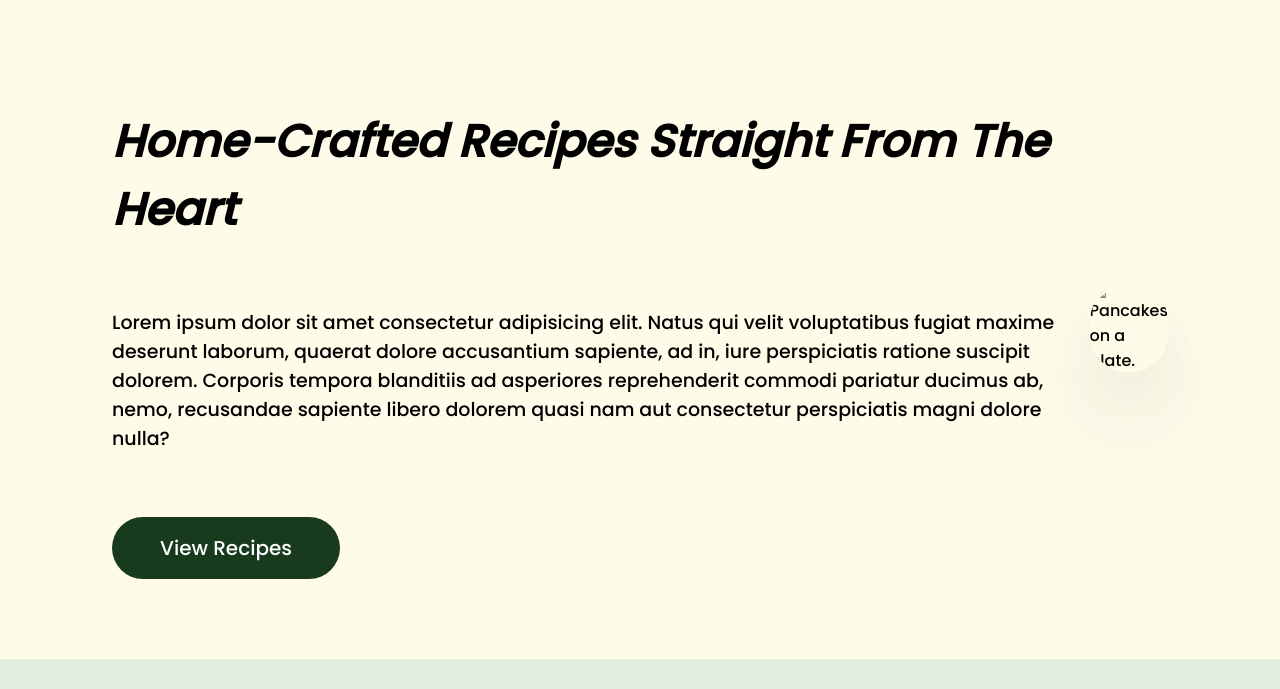
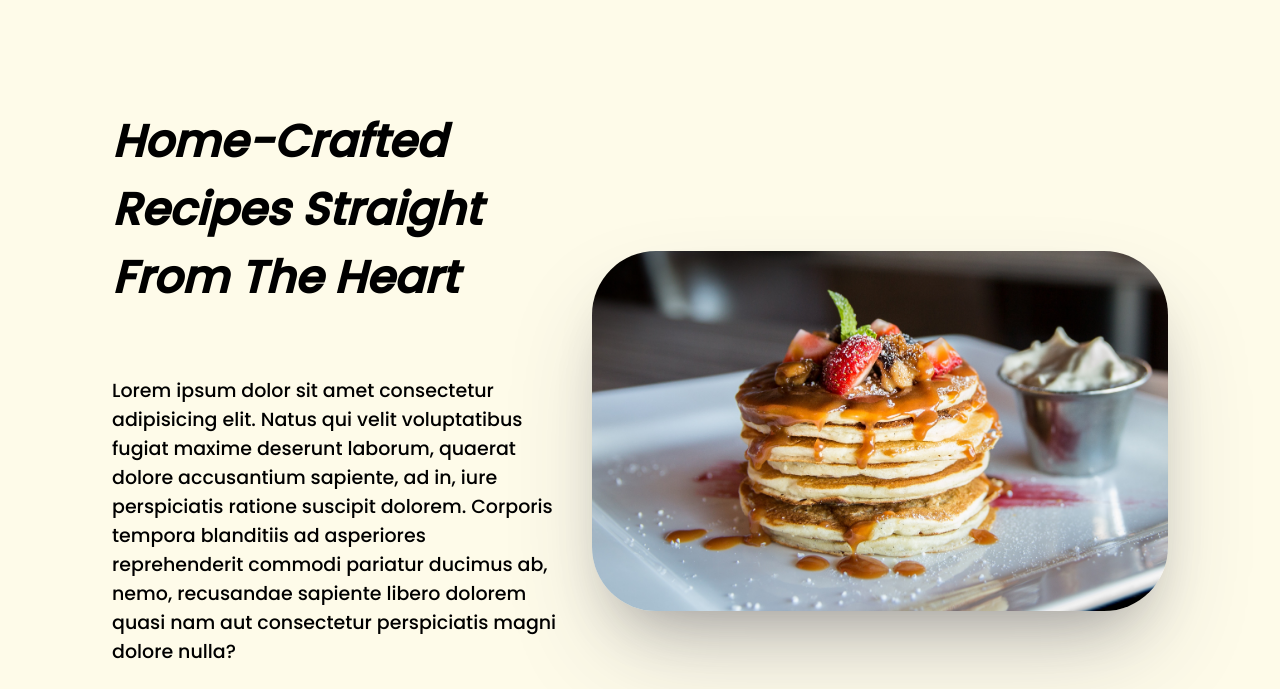
Before and after one commit to tlandtroop/recipe-app, a plain HTML site: page index.html in a window 1280 px wide. Shown: the part 111-800 px from the top of the page. Drawn offline with Linux system fonts and the light colour scheme.

Commit message:
Fixed image not loading issue

```diff
--- a/index.html
+++ b/index.html
@@ -31,7 +31,7 @@
         </div>
 
         <div class="hero_container_right">
-            <img src="./images/food_image.jpg" alt="Pancakes on a plate.">
+            <img src="./food_image.jpg" alt="Pancakes on a plate.">
         </div>
     </div>
 
```
Also changed, not shown: food_image.jpg (added).
